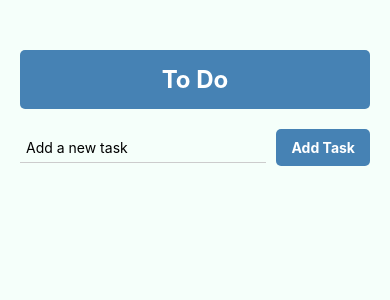
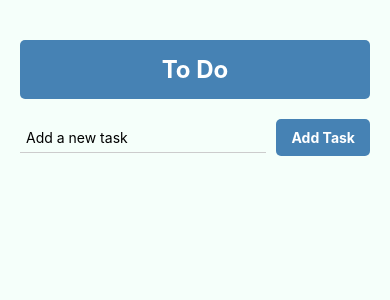
Before and after one commit to LourdesEstelle/Mobile-Programming, a React Native app in the folder ToDoApp/: screen / in a window 390 px wide. Shown: the top 300 px of the page. Built offline with nearby package versions, Linux system fonts and the light colour scheme.

Commit message:
Update for App.js
Update

```diff
--- a/ToDoApp/App.js
+++ b/ToDoApp/App.js
@@ -1,7 +1,7 @@
 import { StatusBar } from 'expo-status-bar';
 import React, { useState } from 'react';
 import { StyleSheet, Text, View, TextInput, TouchableOpacity, FlatList, Alert } from 'react-native';
-import { AntDesign, MaterialIcons } from '@expo/vector-icons'; // Importing icons
+import { AntDesign, MaterialIcons } from '@expo/vector-icons';
 
 export default function App() {
   const [task, setTask] = useState('');
@@ -99,7 +99,7 @@ const styles = StyleSheet.create({
     padding: 15,
     borderRadius: 5,
     marginBottom: 20,
-    marginTop: 30,
+    marginTop: 20,
   },
   headerText: {
     baseText: {
```
